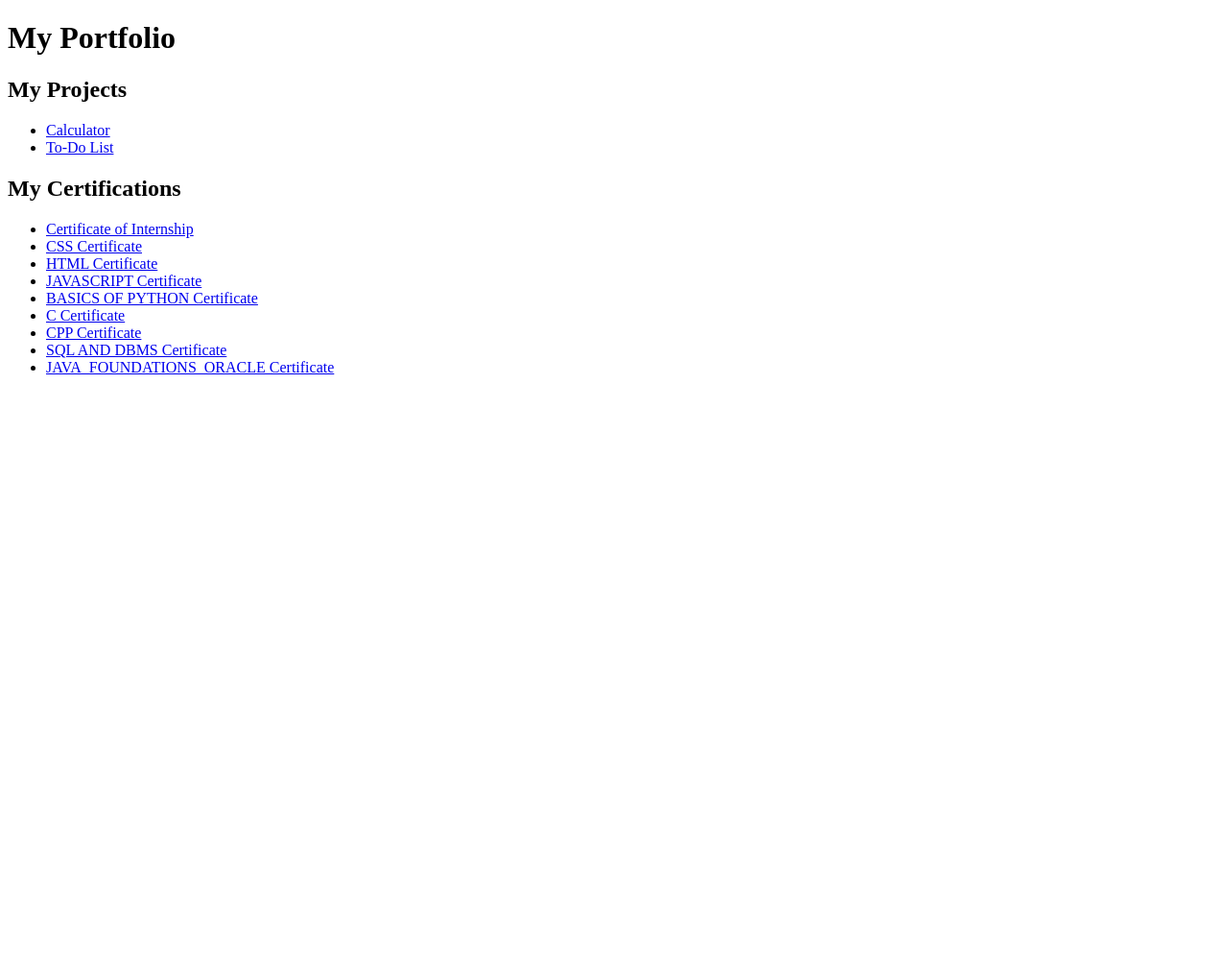
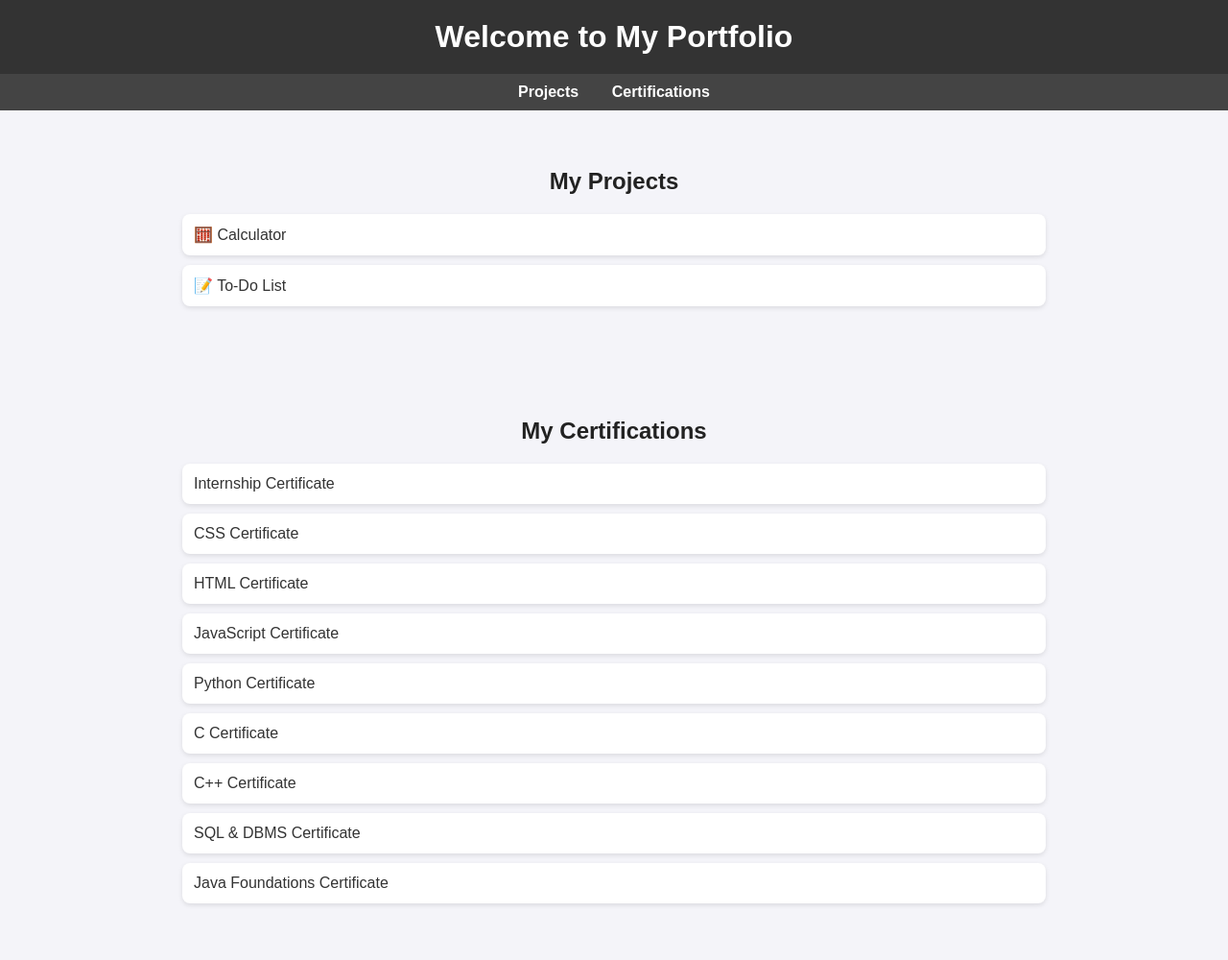
Before and after one commit to Mastermindmani88897/portfolio, a plain HTML site: page index.html in a window 1280 px wide. Shown: the top 1000 px of the page at 96% size. Before the commit the page ends 800 px from the top, so only its background shows below. Drawn offline with Linux system fonts and the light colour scheme.

```diff
--- a/index.html
+++ b/index.html
@@ -4,30 +4,128 @@
   <meta charset="UTF-8">
   <meta name="viewport" content="width=device-width, initial-scale=1.0">
   <title>My Portfolio</title>
+  <style>
+    body {
+      font-family: Arial, sans-serif;
+      background: #f4f4f9;
+      margin: 0;
+      padding: 0;
+      color: #333;
+    }
+
+    header {
+      background: #333;
+      color: #fff;
+      padding: 20px;
+      text-align: center;
+    }
+
+    header h1 {
+      margin: 0;
+    }
+
+    nav {
+      background: #444;
+      padding: 10px;
+      text-align: center;
+    }
+
+    nav a {
+      color: #fff;
+      margin: 0 15px;
+      text-decoration: none;
+      font-weight: bold;
+    }
+
+    nav a:hover {
+      color: #00bcd4;
+    }
+
+    section {
+      padding: 40px 20px;
+      max-width: 900px;
+      margin: auto;
+    }
+
+    h2 {
+      text-align: center;
+      margin-bottom: 20px;
+      color: #222;
+    }
+
+    ul {
+      list-style: none;
+      padding: 0;
+    }
+
+    ul li {
+      margin: 10px 0;
+    }
+
+    ul li a {
+      display: block;
+      padding: 12px;
+      background: #fff;
+      border-radius: 8px;
+      text-decoration: none;
+      color: #333;
+      box-shadow: 0 2px 5px rgba(0,0,0,0.1);
+      transition: all 0.3s;
+    }
+
+    ul li a:hover {
+      background: #00bcd4;
+      color: #fff;
+    }
+
+    footer {
+      text-align: center;
+      padding: 15px;
+      background: #333;
+      color: #fff;
+      margin-top: 30px;
+    }
+  </style>
 </head>
 <body>
-  <h1>My Portfolio</h1>
+
+  <header>
+    <h1>Welcome to My Portfolio</h1>
+  </header>
+
+  <nav>
+    <a href="#projects">Projects</a>
+    <a href="#certifications">Certifications</a>
+  </nav>
 
   <!-- Projects Section -->
+  <section id="projects">
     <h2>My Projects</h2>
     <ul>
-    <li><a href="calculator.html">Calculator</a></li>
-    <li><a href="to_do_list.html">To-Do List</a></li>
+      <li><a href="calculator.html" target="_blank">🧮 Calculator</a></li>
+      <li><a href="to_do_list.html" target="_blank">📝 To-Do List</a></li>
     </ul>
+  </section>
 
   <!-- Certifications Section -->
+  <section id="certifications">
     <h2>My Certifications</h2>
     <ul>
-    <li><a href="CERTIFICATES/23a91a05f4 (CERTIFICATE_OF_INTERNSHIP).pdf" target="_blank">Certificate of Internship</a></li>
+      <li><a href="CERTIFICATES/23a91a05f4 (CERTIFICATE_OF_INTERNSHIP).pdf" target="_blank">Internship Certificate</a></li>
       <li><a href="CERTIFICATES/23A91A05F4_CSS.pdf" target="_blank">CSS Certificate</a></li>
       <li><a href="CERTIFICATES/23A91A05F4_HTML.pdf" target="_blank">HTML Certificate</a></li>
-    <li><a href="CERTIFICATES/23A91A05F4_JS.pdf" target="_blank"> JAVASCRIPT Certificate</a></li>
-    <li><a href="CERTIFICATES/Basics_of_Python.pdf" target="_blank">BASICS OF PYTHON Certificate</a></li>
+      <li><a href="CERTIFICATES/23A91A05F4_JS.pdf" target="_blank">JavaScript Certificate</a></li>
+      <li><a href="CERTIFICATES/Basics_of_Python.pdf" target="_blank">Python Certificate</a></li>
       <li><a href="CERTIFICATES/c certificate.pdf" target="_blank">C Certificate</a></li>
-    <li><a href="CERTIFICATES/cpp certificate.pdf" target="_blank"> CPP Certificate</a></li>
-    <li><a href="CERTIFICATES/infosys_sql_and_dbms(23A91A05F4).pdf" target="_blank">SQL AND DBMS Certificate</a></li>
-    <li><a href="CERTIFICATES/JAVA_FOUNDATIONS_ORACLE.pdf" target="_blank">JAVA_FOUNDATIONS_ORACLE Certificate</a></li>
+      <li><a href="CERTIFICATES/cpp certificate.pdf" target="_blank">C++ Certificate</a></li>
+      <li><a href="CERTIFICATES/infosys_sql_and_dbms(23A91A05F4).pdf" target="_blank">SQL & DBMS Certificate</a></li>
+      <li><a href="CERTIFICATES/JAVA_FOUNDATIONS_ORACLE.pdf" target="_blank">Java Foundations Certificate</a></li>
+    </ul>
+  </section>
 
-  </ul>
+  <footer>
+    <p>© 2025 My Portfolio | Built with ❤️</p>
+  </footer>
+
 </body>
 </html>
```
Lines whose indentation alone changed are shown as unchanged.
